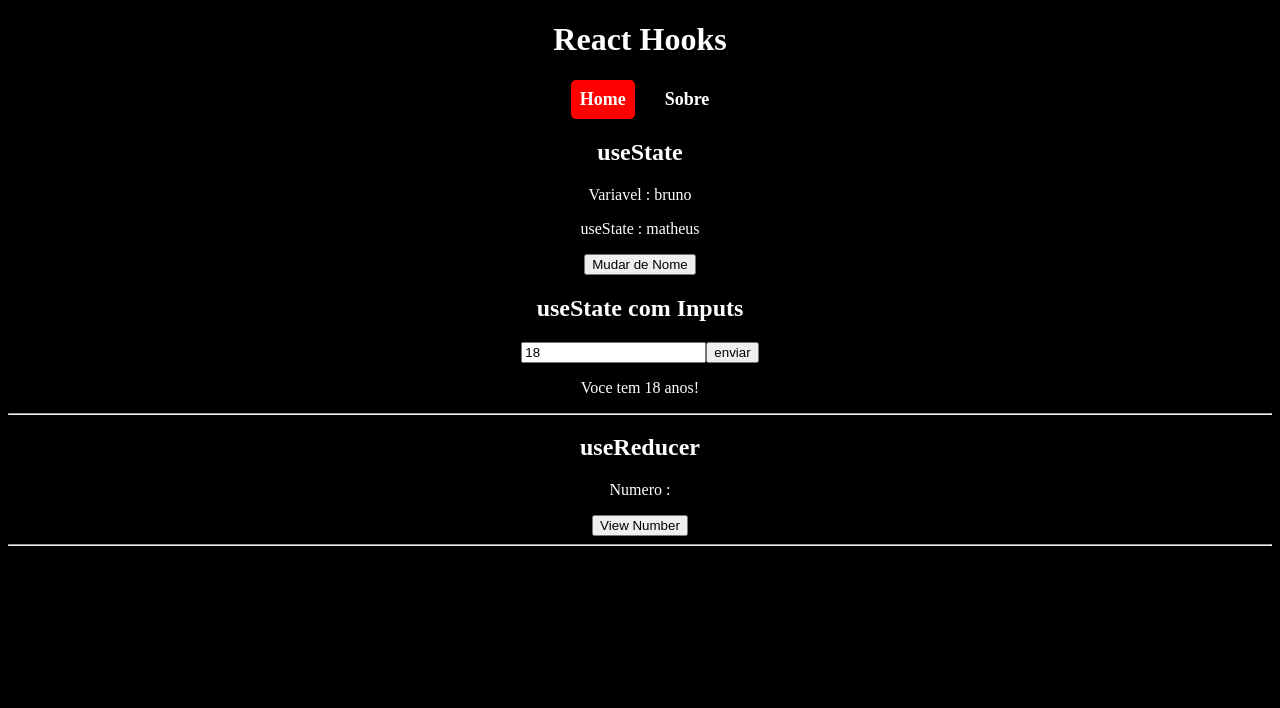
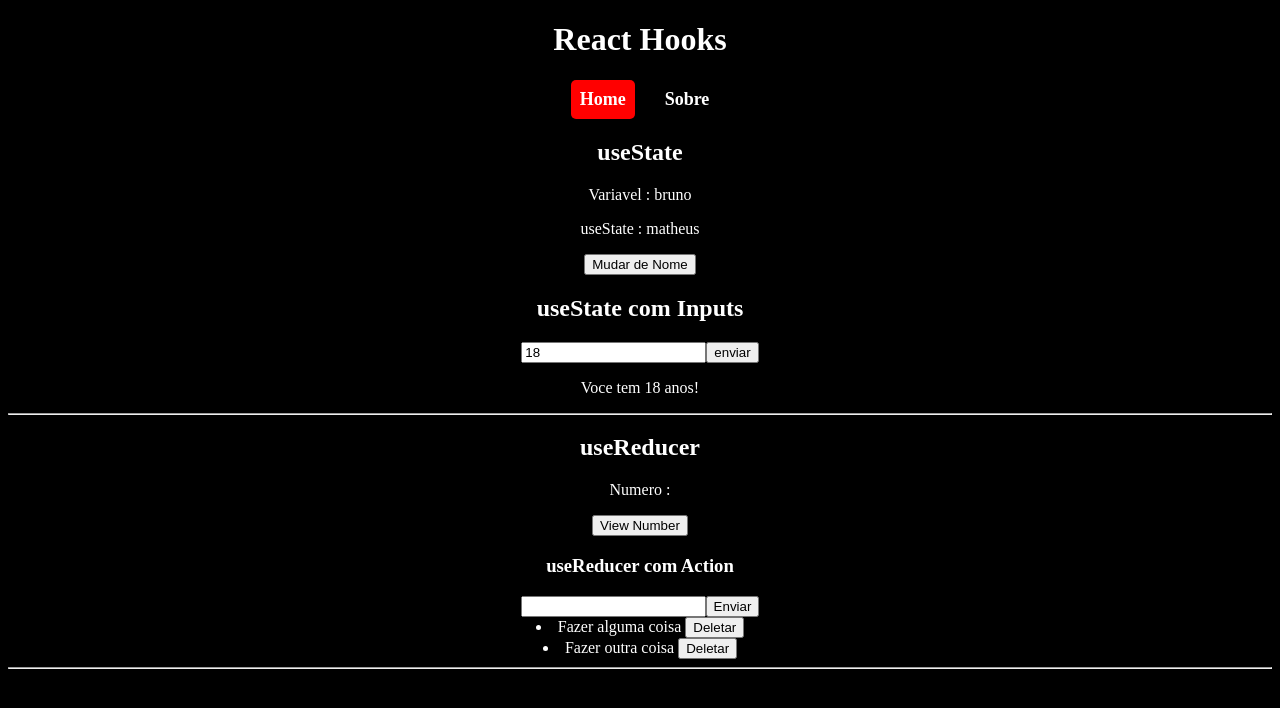
Before and after one commit to japajow/hooks-react, a React (Create React App) app: page / in a window 1280 px wide. Shown: the top 708 px of the page. Built offline with nearby package versions, Linux system fonts and the light colour scheme.

Commit message:
Usando o useReducer utilizando a actions

```diff
--- a/src/components/HookUseReducer.js
+++ b/src/components/HookUseReducer.js
@@ -1,16 +1,67 @@
-import React, { useReducer } from "react";
+import React, { useReducer, useState } from "react";
 
 export const HookUseReducer = () => {
   const funcReducer = (state, action) => {
     return Math.random(state);
   };
 
+  const initialTasks = [
+    { id: 1, text: "Fazer alguma coisa" },
+    { id: 2, text: "Fazer outra coisa" },
+  ];
+
+  const taskReducer = (state, action) => {
+    switch (action.type) {
+      case "ADD":
+        const newTask = { id: Math.random(), text: taskText };
+
+        setTaskText("");
+
+        return [...state, newTask];
+
+      case "DELETE":
+        return state.filter((task) => task.id !== action.id);
+      default:
+        return state;
+    }
+  };
+
+  const [taskText, setTaskText] = useState("");
+  const [tasks, dispatchTasks] = useReducer(taskReducer, initialTasks);
+
+  const handleSubmit = (e) => {
+    e.preventDefault();
+    dispatchTasks({ type: "ADD" });
+  };
+
+  const deleteTask = (id) =>{
+      console.log(id)
+      dispatchTasks({type: "DELETE",id})
+  }
+
   const [number, dispatch] = useReducer(funcReducer);
+
+  console.log(tasks);
   return (
     <div>
       <h2>useReducer</h2>
       <p>Numero : {number}</p>
       <button onClick={dispatch}>View Number</button>
+      <h3>useReducer com Action</h3>
+      <form onSubmit={handleSubmit}>
+        <input
+          type="text"
+          required
+          value={taskText}
+          onChange={(e) => setTaskText(e.target.value)}
+        />
+        <input type="submit" value="Enviar" />
+      </form>
+
+      {tasks.map((task) => (
+        <li key={task.id}>{task.text}  <button onClick={()=>{deleteTask(task.id)}}>Deletar</button></li>
+      ))}
+
       <hr />
     </div>
   );
```
Also changed, not shown: 1 other file (tests, documents, lock files or other folders).
